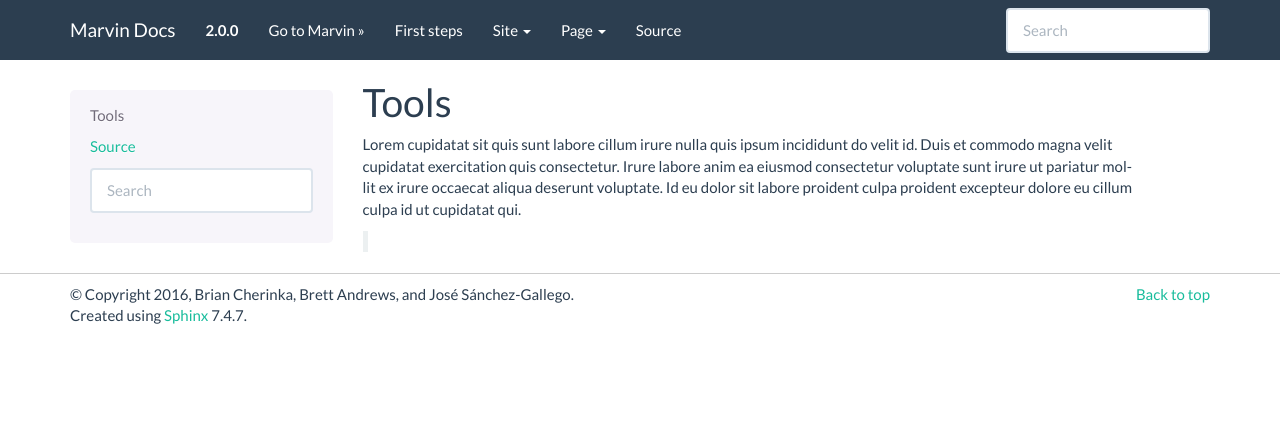
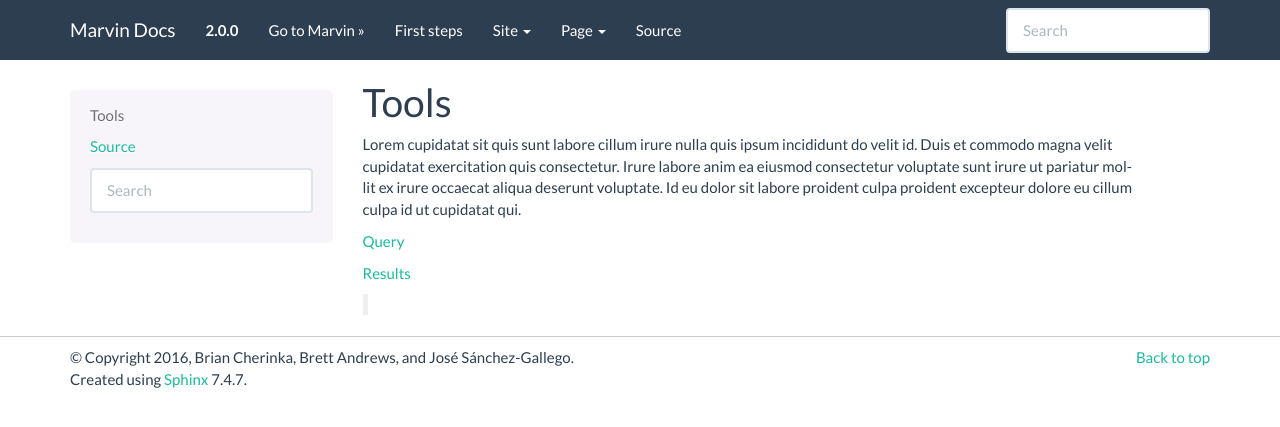
Before and after one commit to sdss/marvin, a Sphinx documentation site: the page built from docs/sphinx/tools.rst, in a window 1280 px wide. Shown: the top 427 px of the page. Built offline with Sphinx 7.4.7, drawn with Linux system fonts in a browser that asks for light colours; pages that are not in the unit, such as notebooks, are missing from menus.

Commit message:
Merge branch 'marvin_refactor' of /Users/andrews/manga/SubGit/marvin into marvin_refactor

```diff
--- a/docs/sphinx/conf.py
+++ b/docs/sphinx/conf.py
@@ -224,7 +224,7 @@
 #html_use_smartypants = True
 
 # Custom sidebar templates, maps document names to template names.
-#html_sidebars = {'**': ['globaltoc.html', 'sourcelink.html', 'searchbox.html']}
+# html_sidebars = {'**': ['globaltoc.html', 'sourcelink.html', 'searchbox.html']}
 
 # Additional templates that should be rendered to pages, maps page names to
 # template names.
--- a/docs/sphinx/tools.rst
+++ b/docs/sphinx/tools.rst
@@ -7,3 +7,8 @@
 Irure labore anim ea eiusmod consectetur voluptate sunt irure ut pariatur mollit ex
 irure occaecat aliqua deserunt voluptate. Id eu dolor sit labore proident culpa
 proident excepteur dolore eu cillum culpa id ut cupidatat qui.
+
+
+:doc:`query`
+
+:doc:`results`
```
